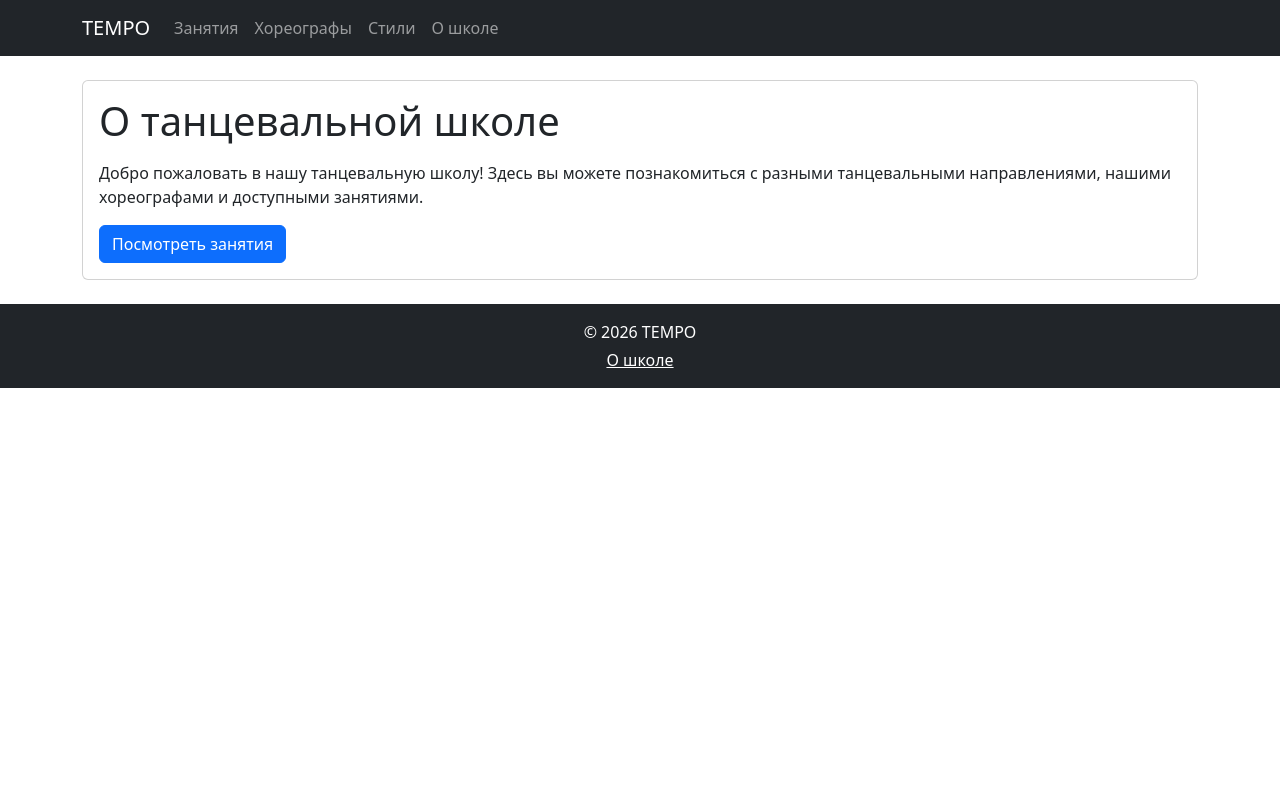
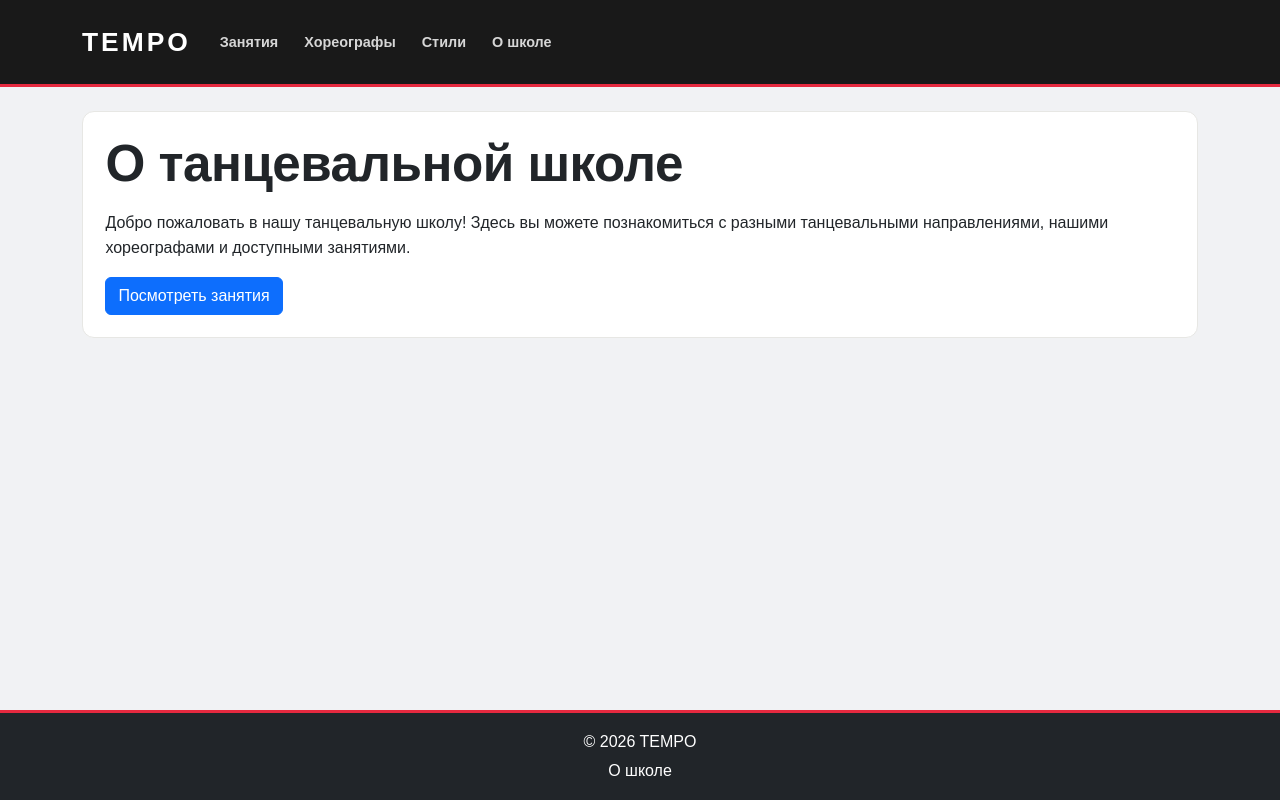
Before and after one commit to Hirrundo/dance_school, a Django app: page /about/ in a window 1280 px wide. Run offline with Django 5.2, Linux system fonts and the light colour scheme.

Commit message:
добавила стили

```diff
--- a/config/settings.py
+++ b/config/settings.py
@@ -117,6 +117,8 @@
 # https://docs.djangoproject.com/en/6.1/howto/static-files/
 
 STATIC_URL = 'static/'
+STATICFILES_DIRS = [BASE_DIR / 'static']
+STATIC_ROOT = BASE_DIR / 'staticfiles'
 
 
 # Email
--- /dev/null
+++ b/static/css/main.css
@@ -0,0 +1,201 @@
+/* ===== TEMPO — K-pop dance studio ===== */
+
+:root {
+    --tempo-red: #e6293f;
+    --tempo-red-dark: #c91f34;
+    --tempo-black: #191919;
+    --tempo-gray: #737373;
+    --tempo-bg: #f8f8f6;
+    --tempo-white: #ffffff;
+    --tempo-border: #e7e7e4;
+}
+
+/* Основная страница */
+body {
+    min-height: 100vh;
+    display: flex;
+    flex-direction: column;
+    font-family: "Arial", sans-serif;
+    background-color: #f1f2f4;
+    background-image:
+        linear-gradient(rgba(25,25,25,0.025) 1px, transparent 1px),
+        linear-gradient(90deg,(rgba(25,25,25,0.025) 1px,transparent 1px ));
+    background-size: 32px 32px;
+    color: var(--tempo-black);
+    line-height: 1.6;
+}
+
+/* Ссылки */
+a {
+    color: var(--tempo-red);
+    text-decoration: none;
+    transition: color 0.2s ease;
+}
+
+a:hover {
+    color: var(--tempo-red-dark);
+}
+
+/* Шапка */
+.navbar {
+    background-color: var(--tempo-black) !important;
+    padding: 16px 0;
+    border-bottom: 3px solid var(--tempo-red);
+}
+
+.navbar-brand {
+    color: var(--tempo-white) !important;
+    font-size: 1.65rem;
+    font-weight: 900;
+    letter-spacing: 3px;
+    text-transform: uppercase;
+}
+
+.navbar-brand:hover {
+    color: var(--tempo-red) !important;
+}
+
+.navbar-nav .nav-link {
+    color: #d6d6d6 !important;
+    font-size: 0.9rem;
+    font-weight: 600;
+    padding: 8px 13px !important;
+    transition: color 0.2s ease;
+}
+
+.navbar-nav .nav-link:hover,
+.navbar-nav .nav-link:focus {
+    color: var(--tempo-red) !important;
+}
+
+/* Заголовки */
+h1, h2, h3, h4, h5, h6 {
+    color: var(--tempo-black);
+    font-weight: 800;
+    letter-spacing: -0.5px;
+}
+
+h1 {
+    font-size: clamp(2rem, 5vw, 3.2rem);
+    line-height: 1.15;
+    margin-bottom: 1.5rem;
+}
+
+/* Красные акценты */
+.text-danger {
+    color: var(--tempo-red) !important;
+}
+
+/* Кнопки */
+.btn-danger {
+    background-color: var(--tempo-red);
+    border-color: var(--tempo-red);
+    font-weight: 700;
+    transition: background-color 0.2s ease,
+                border-color 0.2s ease,
+                transform 0.2s ease;
+}
+
+.btn-danger:hover {
+    background-color: var(--tempo-red-dark);
+    border-color: var(--tempo-red-dark);
+    transform: translateY(-2px);
+}
+
+.btn-dark {
+    font-weight: 700;
+}
+
+/* Карточки */
+.card {
+    background-color: var(--tempo-white);
+    border: 1px solid var(--tempo-border);
+    border-radius: 12px;
+    overflow: hidden;
+    transition: transform 0.25s ease,
+                box-shadow 0.25s ease,
+                border-color 0.25s ease;
+}
+
+.card:hover {
+    transform: translateY(-4px);
+    border-color: #f0a0a8;
+    box-shadow: 0 10px 25px rgba(25, 25, 25, 0.08);
+}
+
+.card-title {
+    font-weight: 800;
+}
+
+.card-body {
+    padding: 1.4rem;
+}
+
+/* Формы */
+.form-control,
+.form-select {
+    border-color: var(--tempo-border);
+    border-radius: 8px;
+}
+
+.form-control:focus,
+.form-select:focus {
+    border-color: var(--tempo-red);
+    box-shadow: 0 0 0 0.2rem rgba(230, 41, 63, 0.12);
+}
+
+/* Изображения */
+.img-fluid {
+    max-width: 100%;
+    height: auto;
+}
+
+/* Таблицы */
+.table {
+    --bs-table-bg: transparent;
+}
+
+.table thead th {
+    color: var(--tempo-gray);
+    font-size: 0.85rem;
+    text-transform: uppercase;
+    letter-spacing: 0.5px;
+}
+
+/* Подвал */
+footer {
+    margin-top: auto;
+    padding: 28px 0;
+    background-color: var(--tempo-black);
+    color: #d6d6d6;
+    border-top: 3px solid var(--tempo-red);
+    flex-shrink: 0;
+}
+
+footer a {
+    color: var(--tempo-white);
+}
+
+footer a:hover {
+    color: var(--tempo-red);
+}
+
+/* Мобильная версия */
+@media( max-width: 768px) {
+    .navbar {
+        padding: 12px 0;
+    }
+
+    .navbar-brand {
+        font-size: 1.4rem;
+    }
+
+    main.container {
+        flex: 1 0 auto;
+        width: 100%;
+    }
+
+    .card-body {
+        padding: 1.1rem;
+    }
+}
--- a/templates/base.html
+++ b/templates/base.html
@@ -1,3 +1,4 @@
+{% load static %}
 <!DOCTYPE html>
 <html lang="ru">
 <head>
@@ -8,10 +9,12 @@
 
     <link
         href="https://cdn.jsdelivr.net/npm/bootstrap@5.3.8/dist/css/bootstrap.min.css"
-        rel="stylesheet"
-    >
+        rel="stylesheet">
+    <link rel="stylesheet" href="{% static 'css/main.css' %}">
 
     {% block extra_css %}{% endblock %}
+
+
 </head>
 <body>
     {% include "include/header.html" %}
--- a/templates/include/footer.html
+++ b/templates/include/footer.html
@@ -1,4 +1,4 @@
-<footer class="bg-dark text-white mt-4 p-3">
+<footer class="bg-dark text-white p-3">
     <div class="container text-center">
         <p class="mb-1">
             © {% now "Y" %} TEMPO
```
Also changed, not shown: static/img/logo.svg (added), static/js/main.js (added).
